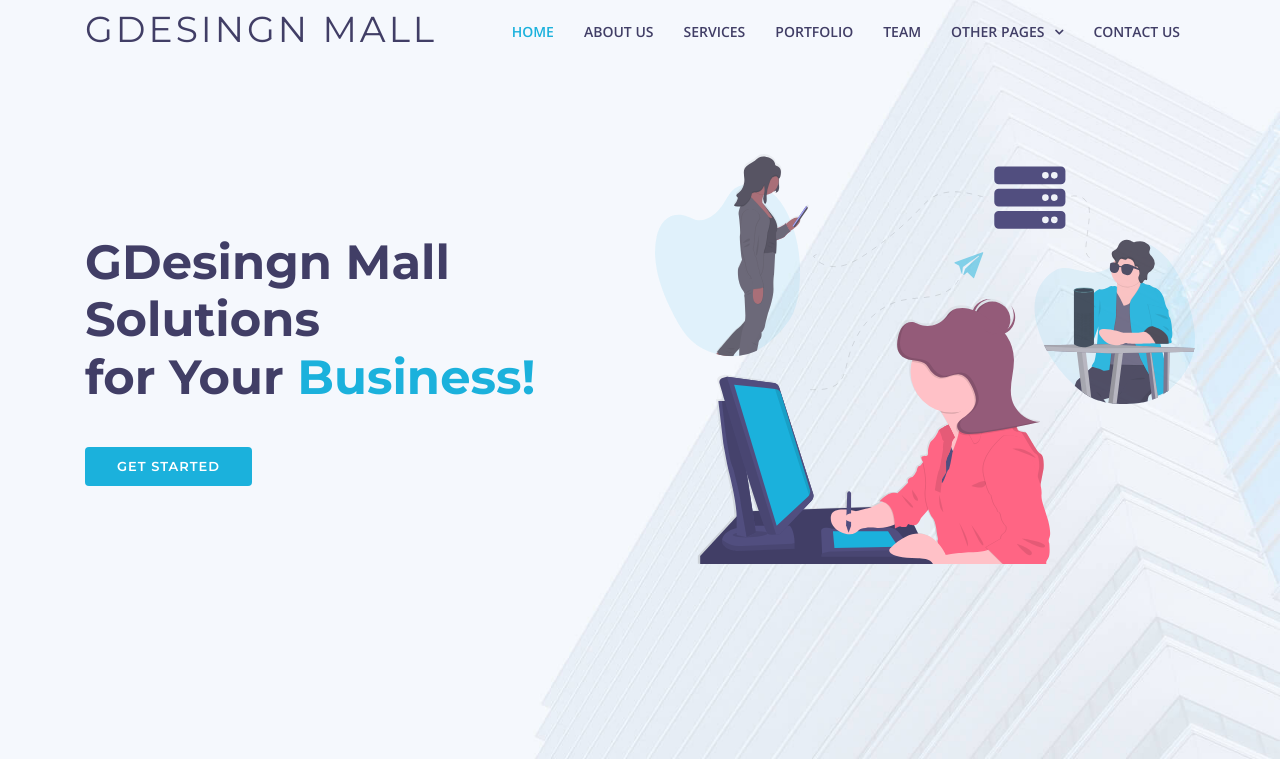
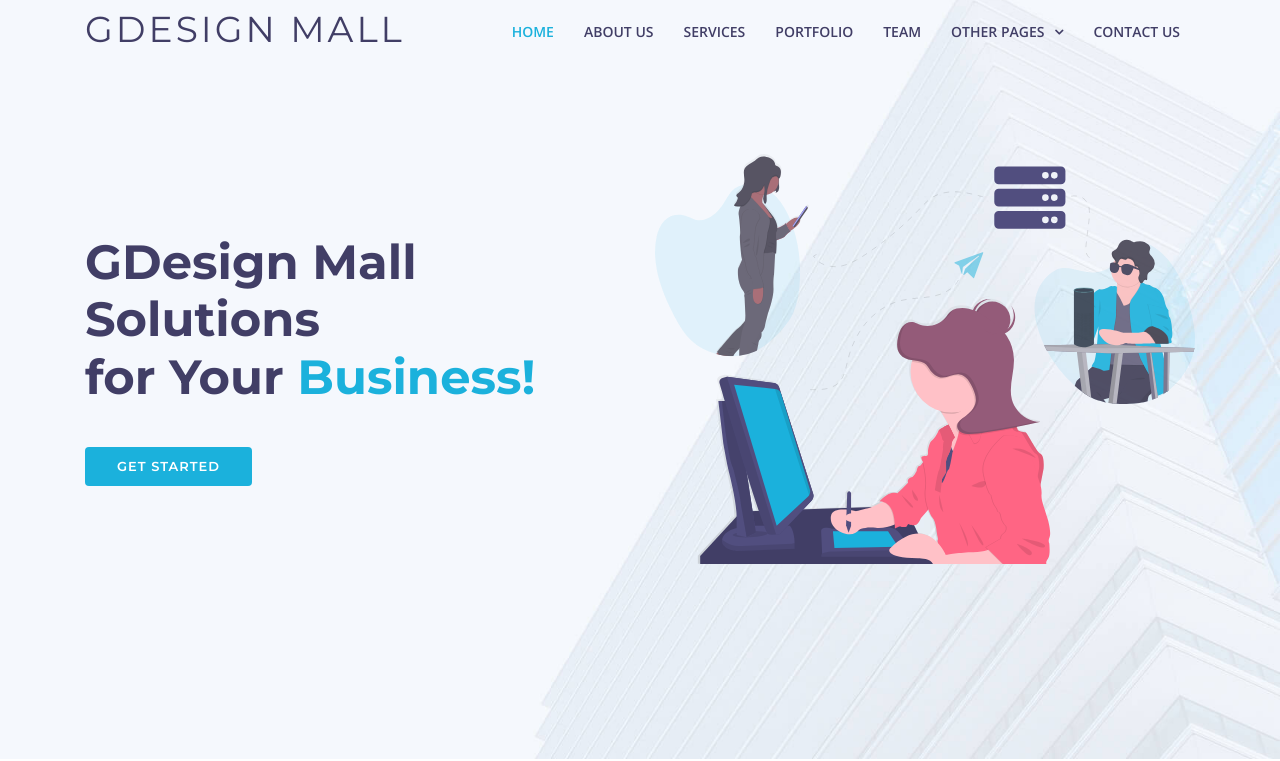
Before and after one commit to GDesignmall/GDesignmall.github.io, a plain HTML site: page index.html in a window 1280 px wide. Shown: the part 41-802 px from the top of the page. Drawn offline with nearby package versions, Linux system fonts and the light colour scheme; files whose address does not match are found by name.

Commit message:
GDesign changed

```diff
--- a/index.html
+++ b/index.html
@@ -2,7 +2,7 @@
 <html lang="en">
 <head>
   <meta charset="utf-8">
-  <title>GDesingn Mall (Pvt) Ltd.</title>
+  <title>GDesign Mall (Pvt) Ltd.</title>
   <meta content="width=device-width, initial-scale=1.0" name="viewport">
   <meta content="" name="keywords">
   <meta content="" name="description">
@@ -56,7 +56,7 @@
 
       <div class="logo float-left">
         <!-- Uncomment below if you prefer to use an image logo -->
-        <h1 class="text-light"><a href="#intro" class="scrollto"><span>GDesingn Mall</span></a></h1>
+        <h1 class="text-light"><a href="#intro" class="scrollto"><span>GDesign Mall</span></a></h1>
         <!-- <a href="#header" class="scrollto"><img src="img/logo.png" alt="" class="img-fluid"></a> -->
       </div>
 
@@ -98,7 +98,7 @@
     <div class="container d-flex h-100">
       <div class="row justify-content-center align-self-center">
         <div class="col-md-6 intro-info order-md-first order-last">
-          <h2>GDesingn Mall Solutions<br>for Your <span>Business!</span></h2>
+          <h2>GDesign Mall Solutions<br>for Your <span>Business!</span></h2>
           <div>
             <a href="#about" class="btn-get-started scrollto">Get Started</a>
           </div>
@@ -132,7 +132,7 @@
             <div class="about-content">
               <h2>About Us</h2>
               <h3>We're Dynamic Team of Creative People.</h3>
-              <p>GDesingn Mall is a versatile creative and technology solutions provider, offering a comprehensive suite of services to elevate your brand. From crafting captivating visuals and engaging content to developing robust digital platforms and strategies, we are your one-stop shop for all things creative and technical.</p>
+              <p>GDesign Mall is a versatile creative and technology solutions provider, offering a comprehensive suite of services to elevate your brand. From crafting captivating visuals and engaging content to developing robust digital platforms and strategies, we are your one-stop shop for all things creative and technical.</p>
               <!-- <ul>
                 <li><i class="ion-android-checkmark-circle"></i> Ullamco laboris nisi ut aliquip ex ea commodo consequat.</li>
                 <li><i class="ion-android-checkmark-circle"></i> Duis aute irure dolor in reprehenderit in voluptate velit.</li>
@@ -298,7 +298,7 @@
           <div class="col-lg-9 text-center text-lg-left">
             <h3 class="cta-title">Call To Action</h3>
             <p class="cta-text"> Ready to transform your ideas into reality?</p>
-            <p class="cta-text">GDesingn Mall is your trusted partner in achieving your goals. Our dedicated team is committed to delivering exceptional results that exceed your expectations. Let's work together to create something extraordinary.</p>
+            <p class="cta-text">GDesign Mall is your trusted partner in achieving your goals. Our dedicated team is committed to delivering exceptional results that exceed your expectations. Let's work together to create something extraordinary.</p>
           </div>
           <div class="col-lg-3 cta-btn-container text-center">
             <a class="cta-btn align-middle" href="#">Call To Action</a>
@@ -517,7 +517,7 @@
                 <h3>Person 01</h3>
                 <h4>Ceo &amp; Founder</h4>
                 <p>
-                  I was blown away by the creativity and professionalism of GDesingn Mall's design team. Their logo perfectly captured the essence of my brand. I highly recommend them!
+                  I was blown away by the creativity and professionalism of GDesign Mall's design team. Their logo perfectly captured the essence of my brand. I highly recommend them!
                 </p>
               </div>
 
@@ -526,7 +526,7 @@
                 <h3>Person 02</h3>
                 <h4>Designer</h4>
                 <p>
-                  GDesingn Mall exceeded our expectations with their website development. The site is not only visually stunning but also incredibly user-friendly. Our online presence has never been stronger.
+                  GDesign Mall exceeded our expectations with their website development. The site is not only visually stunning but also incredibly user-friendly. Our online presence has never been stronger.
                 </p>
               </div>
 
@@ -544,7 +544,7 @@
                 <h3>Person 04</h3>
                 <h4>Freelancer</h4>
                 <p>
-                  GDesingn Mall's digital marketing expertise helped us increase our online visibility and drive significant website traffic. Their strategies are data-driven and results-oriented.
+                  GDesign Mall's digital marketing expertise helped us increase our online visibility and drive significant website traffic. Their strategies are data-driven and results-oriented.
                 </p>
               </div>
 
@@ -874,7 +874,7 @@
                 <div class="col-sm-6">
 
                   <div class="footer-info">
-                    <h3>GDesingn Mall</h3>
+                    <h3>GDesign Mall</h3>
                     <p>We provide marketing services to startups & small business to looking for partner for their digital media, design & dev lead generation & communication.</p>
                   </div>
 
```
